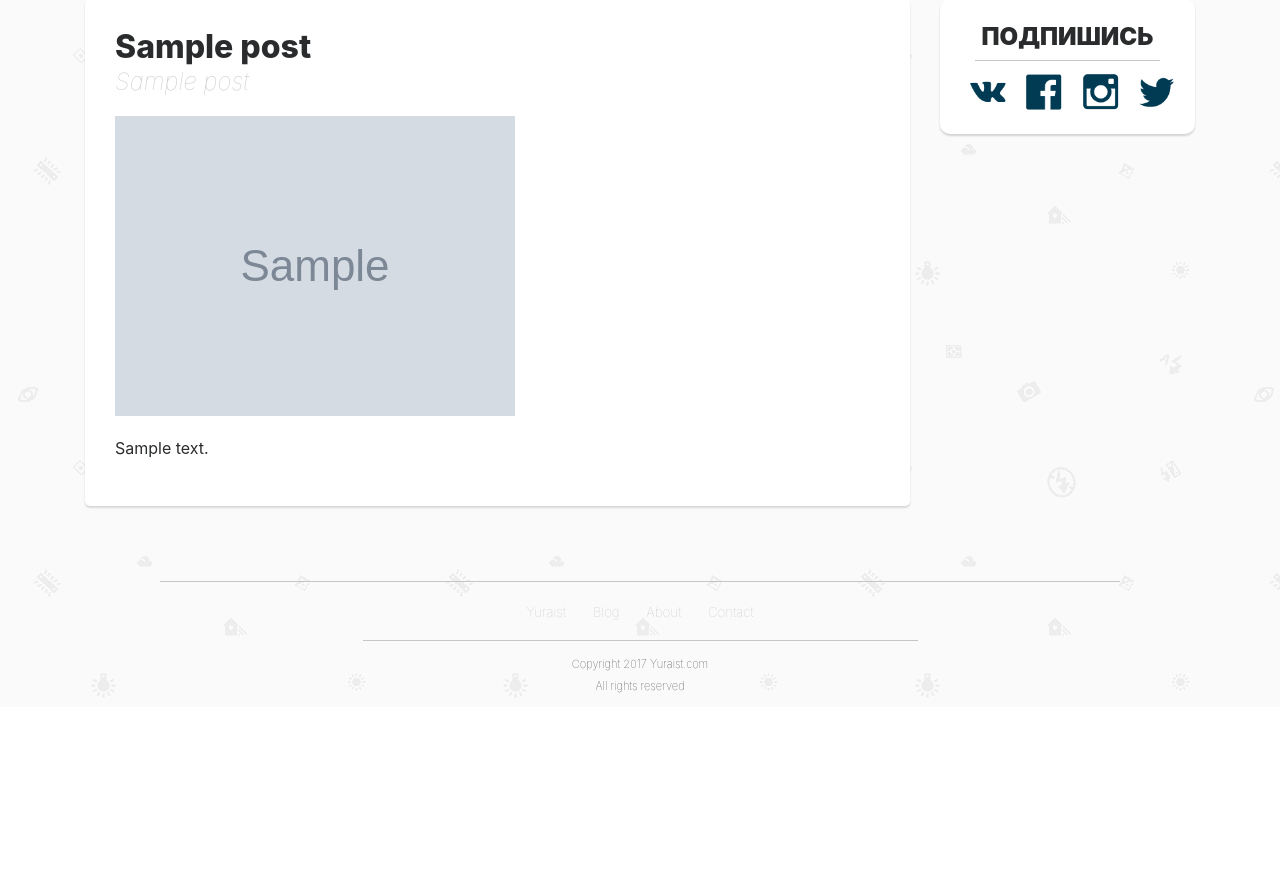
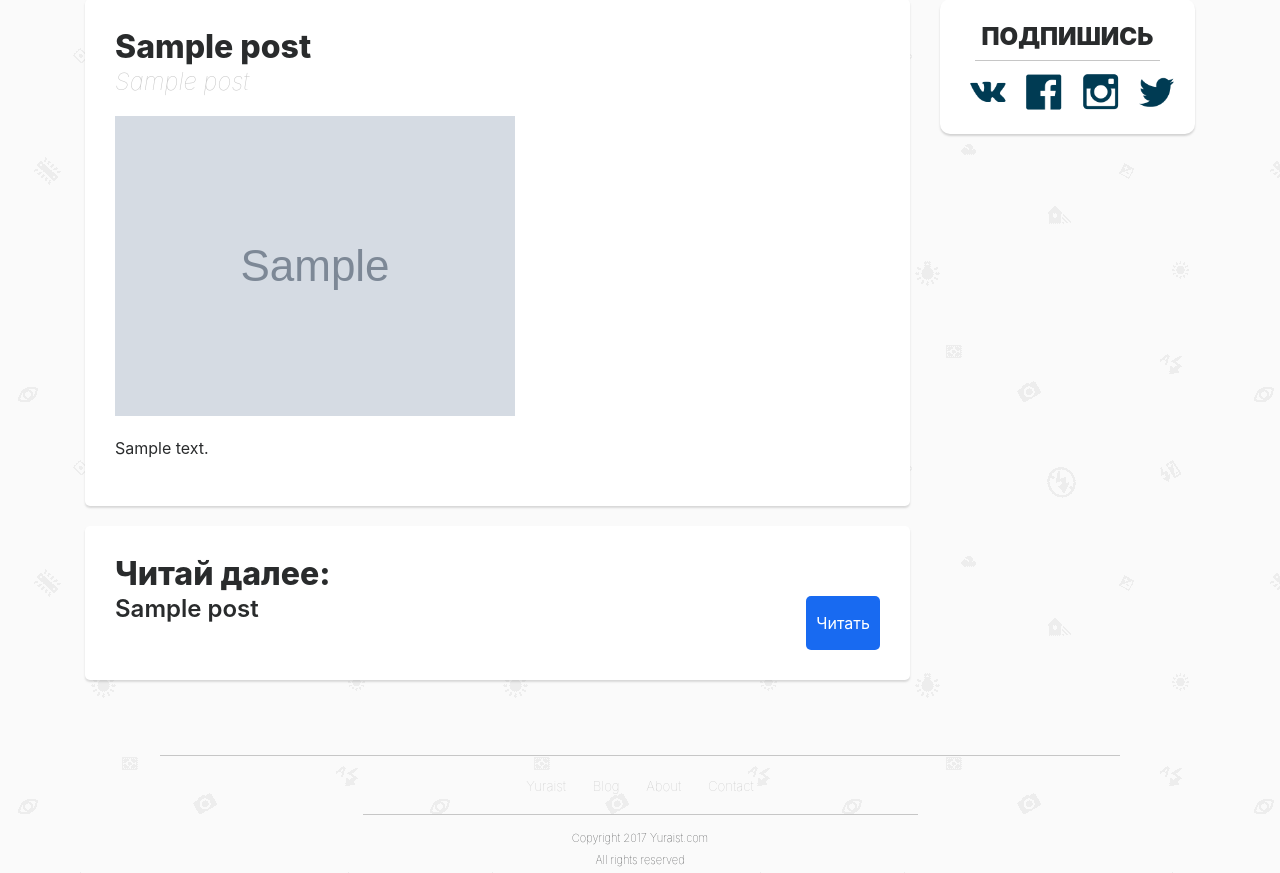
Before and after one commit to Yuraist/yuraist-blog, a Django app: page /blog/post/1/ in a window 1280 px wide. Shown: the part 93-966 px from the top of the page. Before the commit the page ends 791 px from the top, so only its background shows below. Run offline with Django 3.2, Linux system fonts and the light colour scheme; tables that the repository leaves empty hold one stand-in row (values such as "Sample post"); grey boxes marked "Sample" are stand-in pictures; some libraries are stand-ins or nearby versions.

Commit message:
The next post label was added

```diff
--- a/blog/models.py
+++ b/blog/models.py
@@ -20,6 +20,9 @@ class Post(models.Model):
     publication_date = models.DateTimeField(auto_now_add=True)
     tags = models.ManyToManyField(Tag, blank=True)
 
+    next_post_title = models.CharField(max_length=120, blank=True)
+    next_post_url = models.URLField(blank=True)
+
     def __str__(self):
         return self.title
 
--- a/blog/templates/blog/post_detail.html
+++ b/blog/templates/blog/post_detail.html
@@ -26,6 +26,15 @@
                     </p>
                 {% endautoescape %}
             </div>
+            {% if post.next_post_url %}
+            <div class="next-post">
+                <h2 class="title-2">Читай далее:</h2>
+                <div>
+                    <h3 class="next-post-title">{{ post.next_post_title }}</h3>
+                    <a href="{{ post.next_post_url }}" class="read-more">Читать</a>
+                </div>
+            </div>
+            {% endif %}
         </div>
         <div class="col-md-3">
             <div class="side-bar">
--- a/yuraist/static/css/style.css
+++ b/yuraist/static/css/style.css
@@ -129,13 +129,36 @@ footer {
     margin-left: 0px;
 }
 
-.post {
+.post, .next-post {
     margin-top: 20px;
     padding: 30px;
     background-color: white;
-
     box-shadow: 0px 2px 2px 0px rgba(140,140,140,0.30);
     border-radius: 5px;
+    overflow: hidden;
+}
+
+.next-post {
+    display: block;
+    width: 100%;
+}
+
+.next-post-title {
+    margin-top: 25px;
+    display: inline;
+    font-weight: 600;
+    font-size: x-large;
+    color: #292B2C;
+}
+
+.read-more, .read-more:hover {
+    padding: 15px 10px 15px 10px;
+    background-color: #186AF1;
+    text-decoration: none;
+    border-radius: 5px;
+    display: inline;
+    color: #FFFFFF;
+    float: right;
 }
 
 .post img {
```
Also changed, not shown: blog/migrations/0005_auto_20170529_1830.py (added), yuraist/robots.txt (deleted), yuraist/static/robots.txt (added).
